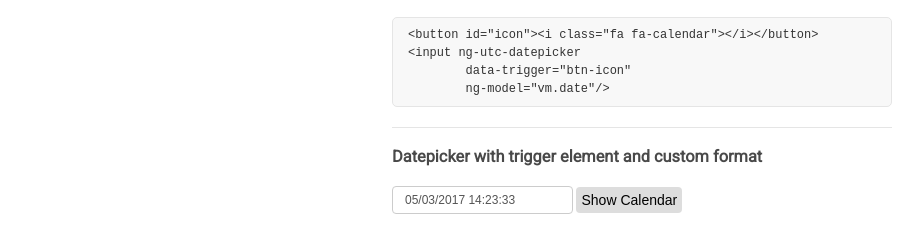
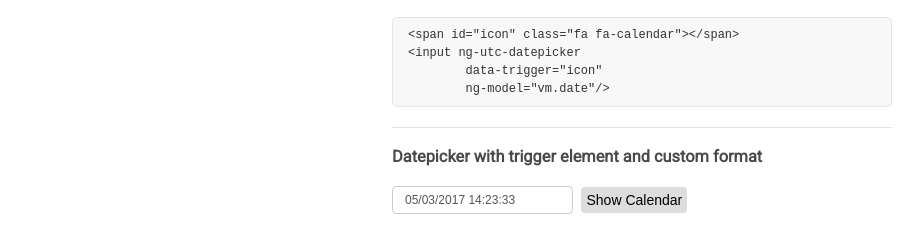
Before and after one commit to ericsvendsen/ng-utc-datepicker, a website: page index.html in a window 1280 px wide. Shown: the part 333-564 px from the top of the page, without its empty margins (178-1101 px from the left). Drawn offline with nearby package versions, Linux system fonts and the light colour scheme.

Commit message:
updating demos

```diff
--- a/index.html
+++ b/index.html
@@ -95,7 +95,7 @@
         button {
             display: inline-block;
             padding: 2px 4px;
-            margin-bottom: 0;
+            margin: 0 5px;
             font-size: 14px;
             font-weight: 400;
             line-height: 1.42857143;
@@ -227,8 +227,8 @@
         <h3>Datepicker with trigger element</h3>
         <span id="icon" class="fa fa-calendar"></span>
         <input ng-utc-datepicker data-trigger="icon" ng-model="vm.date"/>
-        <pre><code>&lt;button id="icon"&gt;&lt;i class="fa fa-calendar"&gt;&lt;/i&gt;&lt;/button&gt;<br />&lt;input ng-utc-datepicker
-        data-trigger="btn-icon"
+        <pre><code>&lt;span id="icon" class="fa fa-calendar"&gt;&lt;/span&gt;<br />&lt;input ng-utc-datepicker
+        data-trigger="icon"
         ng-model="vm.date"/&gt;</code></pre>
         <hr/>
         <h3>Datepicker with trigger element and custom format</h3>
```
